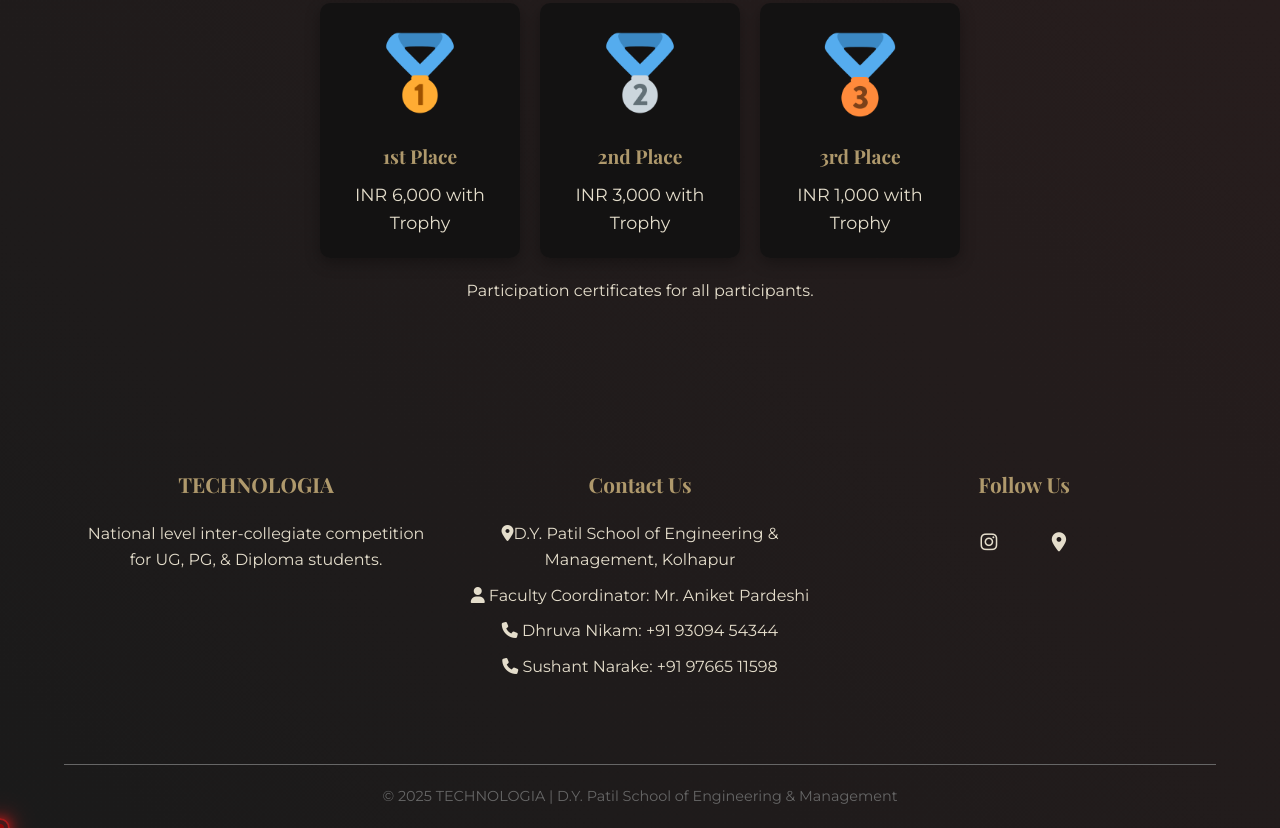
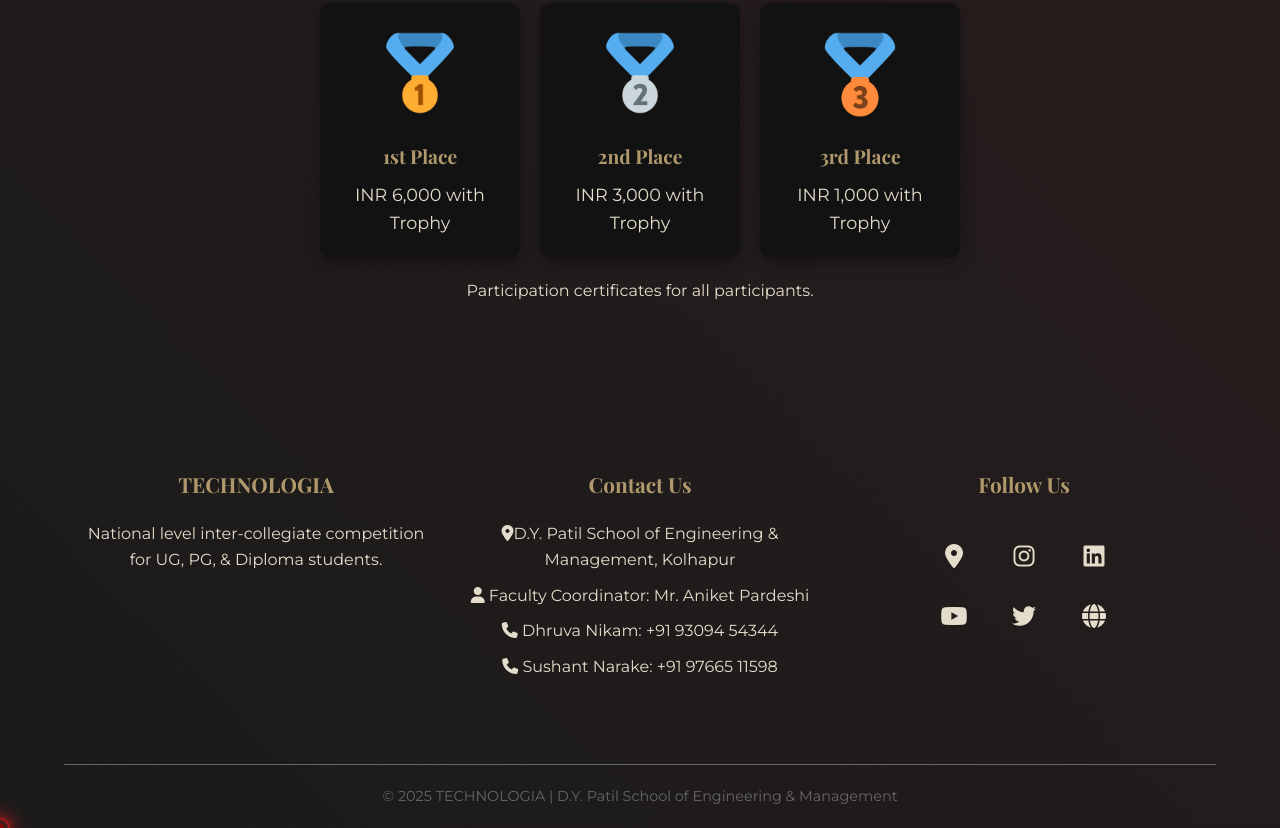
Before and after one commit to Sumera01/Technologia, a website: page shark-tank.html in a window 1280 px wide. Shown: the part 2812-3640 px from the top of the page. Drawn offline with nearby package versions, Linux system fonts and the light colour scheme.

Commit message:
Update shark-tank.html

```diff
--- a/shark-tank.html
+++ b/shark-tank.html
@@ -172,12 +172,28 @@
             </div>
             <div class="footer-section">
                 <h3>Follow Us</h3>
-                <div class="social-links">
-                    <a href="https://www.instagram.com/technologia_dypsem"><i class="fab fa-instagram"></i></a><br>
-                    <a href="https://maps.app.goo.gl/MbvHHADpHvfH2Dpa8">
-                    <i class="fas fa-map-marker-alt"></i>
+            <div style="display: flex; justify-content: center; align-items: center; flex-direction: column;">
+                <div class="social-links" style="display: flex; flex-wrap: wrap; gap: 10px; max-width: 200px; justify-content: center; text-align: center;">
+                    <a href="https://maps.app.goo.gl/MbvHHADpHvfH2Dpa8" target="_blank" style="flex: 1 0 30%; font-size: 24px;">
+                        <i class="fas fa-map-marker-alt"></i>
+                    </a>
+                    <a href="https://www.instagram.com/technologia_dypsem" target="_blank" style="flex: 1 0 30%; font-size: 24px;">
+                        <i class="fab fa-instagram"></i>
+                    </a>
+                    <a href="https://www.linkedin.com/company/d-y-patil-school-of-engineering-and-management-kolhapur/?viewAsMember=true" target="_blank" style="flex: 1 0 30%; font-size: 24px;">
+                        <i class="fab fa-linkedin"></i>
+                    </a>
+                    <a href="https://www.youtube.com/@dypsem-kolhapur" target="_blank" style="flex: 1 0 30%; font-size: 24px;">
+                        <i class="fab fa-youtube"></i>
+                    </a>
+                    <a href="https://x.com/DypsemKolhapur" target="_blank" style="flex: 1 0 30%; font-size: 24px;">
+                        <i class="fab fa-twitter"></i>
+                    </a>
+                    <a href="https://sem.dypatilunikop.org/" target="_blank" style="flex: 1 0 30%; font-size: 24px;">
+                        <i class="fas fa-globe"></i>
                     </a>
                 </div>
+            </div>
             </div>
         </div>
         <div class="copyright">
```
